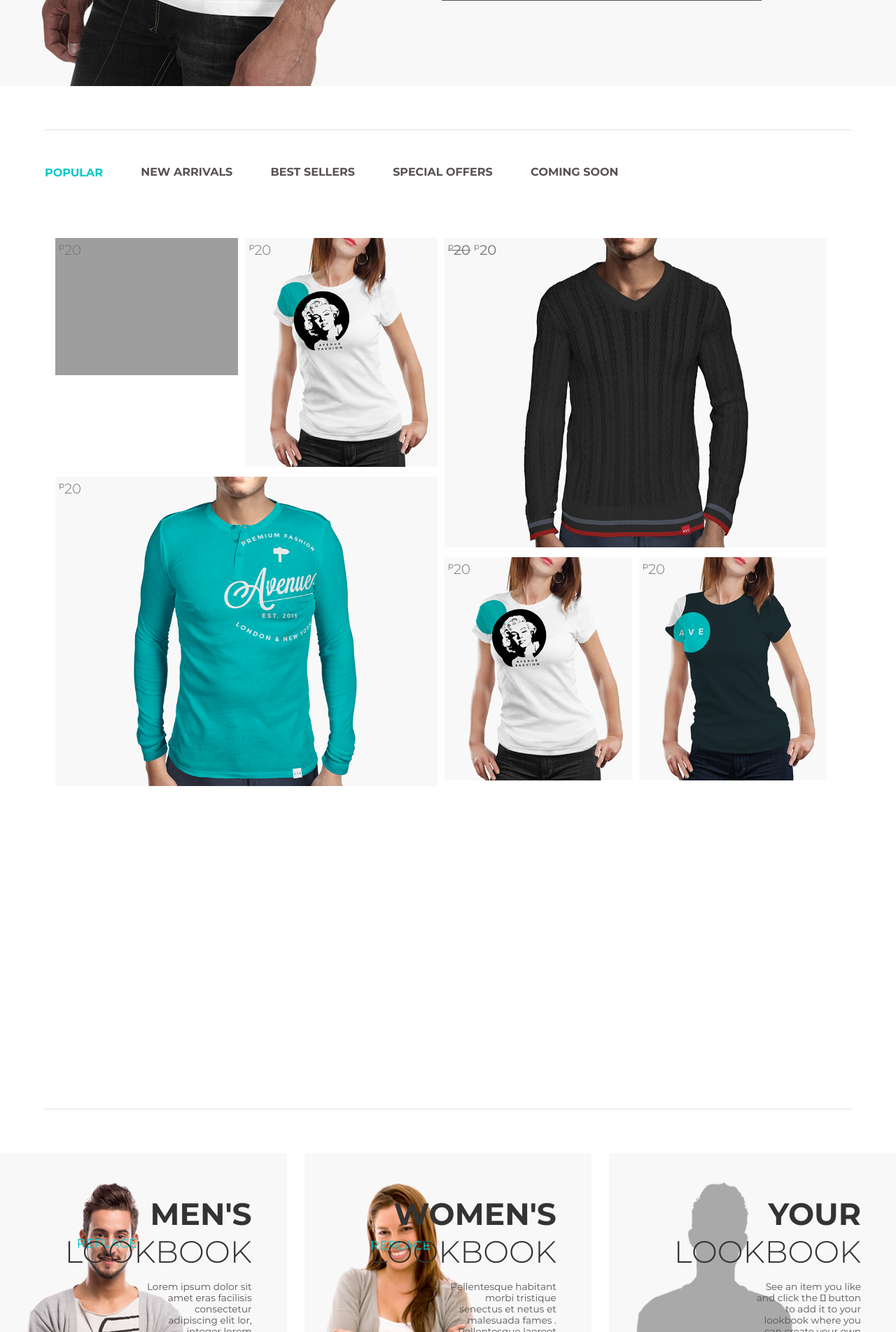
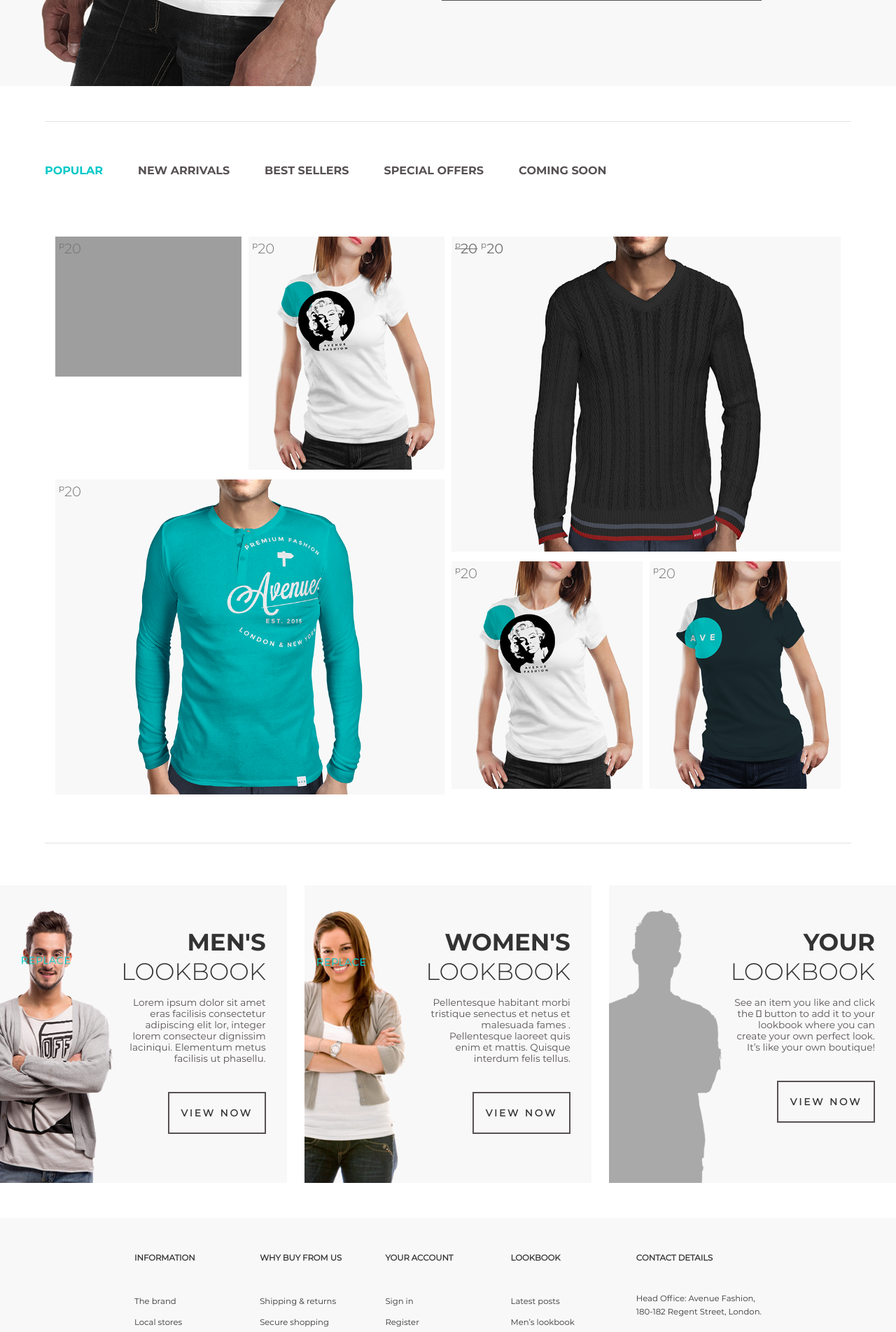
Before and after one commit to byshabay/study-layout, a PHP site: page / in a window 1280 px wide. Shown: the part 847-2750 px from the top of the page at 70% size. Run offline with PHP 8.4, Linux system fonts and the light colour scheme; grey boxes are pictures that could not be loaded.

Commit message:
Remade functionality of the catalog

```diff
--- a/css/style.css
+++ b/css/style.css
@@ -12,8 +12,8 @@
     --text_13: calc( (100vw - 300px)/(1780 - 300) * (13 - 9) + 9px);
     --text_15: calc( (100vw - 300px)/(1780 - 300) * (15 - 11) + 11px);
     --text_21: calc( (100vw - 300px)/(1780 - 300) * (21 - 17) + 17px);
-    --text_36: calc( (100vw - 300px)/(1780 - 300) * (36 - 33) + 33px);
-    --text_48: calc( (100vw - 300px)/(1780 - 300) * (48 - 36) + 36px);
+    --text_36: calc( (100vw - 300px)/(1780 - 300) * (36 - 30) + 30px);
+    --text_48: calc( (100vw - 300px)/(1780 - 300) * (48 - 30) + 30px);
 }
 
 *{
@@ -111,7 +111,7 @@
 .header__nav-block .container{
     width: 90%;
     position: relative;
-    height: 50px;
+    height: 60px;
 }
 .header__logo {
     position: absolute;
@@ -295,7 +295,6 @@ input::-webkit-search-results-decoration {
     overflow-y: scroll;
 }
 .header__nav.active .header__sub-content{
-
     width: 60%;
     top: 190px;
     right: 0;
@@ -309,6 +308,9 @@ input::-webkit-search-results-decoration {
 .header__nav.active .header__submenu-sale{
     padding: 10px;
     font-size: var(--text_21);
+}
+.header__nav-block.scroll{
+    background-color: var(--dirty-white);
 }
 
 
@@ -360,53 +362,36 @@ input::-webkit-search-results-decoration {
 /* 2.1.BANNER END */
 
 /* 2.2.CATALOG START */
-
-.catalog{
-    margin: 62px auto;
-    position: relative;
-    height: 1400px; /*Позорное решение*/
+.catalog__tab{
+    display: flex;
+    margin-top: 50px;
+}
+.catalog__tab a{
+    text-transform: uppercase;
+    font-family: var(--montserrat-bold);
+    color: var(--grey);
+    margin-right: 50px;
+}
+.catalog__tab a:hover{
+    color: var(--light-blue);
+}
+a.active-tab{
+    color: var(--light-blue);
 }
 .catalog hr{
     border: 0;
     height: 1px;
     background-color: var(--light-grey);
     opacity: 0.2;
+    margin: 50px 0 60px;
 }
-.catalog__tab input[type = "radio"]{
-    display: none;
-}
-.catalog__tab, .tab-title{
-    display: inline-block;
-}
-.catalog__tab :checked + .tab-title{
-    position: relative;
-    color: var(--light-blue);
-    top: 1px;
-    z-index: 1;
-}
-.catalog__group-content{
-    position: absolute;
-    left: 0;
-    display: none;
+.catalog__items{
     padding: 10px;
-    width: calc(100% - 20px);
     margin-top: 70px;
 }
-.catalog__tab :checked ~ .catalog__group-content {
+.catalog__group-content {
     display: flex;
     justify-content: space-between;
-}
-.catalog__tab{
-    margin-top: 50px;
-}
-.tab-title{
-    text-transform: uppercase;
-    font-family: var(--montserrat-bold);
-    color: var(--grey);
-    margin-right: 50px;
-}
-.tab-title:hover{
-    color: var(--light-blue);
 }
 .catalog__prod-group{
     display: flex;
@@ -471,6 +456,7 @@ input::-webkit-search-results-decoration {
     margin: 0 6px;
     transition: 0.3s;
 }
+
 .product__btn:hover{
     background-color: var(--light-blue);
     transition: 0.3s;
@@ -536,11 +522,7 @@ input::-webkit-search-results-decoration {
 .product:hover{
     box-shadow: 0px 0px 20px -2px var(--light-grey);
 }
-.catalog__bottom{
-    position: absolute;
-    bottom: 0;
-    width: 100%;
-}
+
 
 /* 2.2.CATALOG END */
 
@@ -552,7 +534,7 @@ input::-webkit-search-results-decoration {
 }
 .lookbook__item{
     width: 32%;
-    padding: 60px 50px 30px;
+    padding: 60px 30px 30px;
 }
 .lookbook__item h2, .lookbook__item span{
     color: var(--dark-grey);
@@ -571,6 +553,7 @@ input::-webkit-search-results-decoration {
     color: var(--grey);
     font-size: var(--text_15);
     padding: 15px 0 0 50%;
+    display: block;
 }
 .lookbook__men{
     background: url("../images/men_lb.png") no-repeat;
@@ -589,9 +572,9 @@ input::-webkit-search-results-decoration {
     border: 2px solid var(--grey);
     padding: 20px 10px;
     display: block;
-    width: 30%;
+    width: 40%;
     text-align: center;
-    margin: 40px 70%;
+    margin: 40px 60%;
     font-size: var(--text_15);
     text-transform: uppercase;
     letter-spacing: 3px;
@@ -632,8 +615,14 @@ input::-webkit-search-results-decoration {
 }
 .footer__column a{
     color: var(--dark-grey);
-    font-size: var(--text_15);
+    font-size: var(--text_13);
     line-height: 30px;
+}
+.footer__column  .footer_address{
+    line-height: 15px;
+}
+.footer_tel{
+     margin-top: 15px;
 }
 .footer__banners{
     display: flex;
@@ -689,8 +678,8 @@ input::-webkit-search-results-decoration {
 
 /* MEDIA START */
 
-/* MEDIA 1400px START */
-@media(max-width: 1400px){
+/* MEDIA 1660px START */
+@media(max-width: 1660px){
     .header__nav-block{
         background: #fff;
         opacity: 0.7;
@@ -704,8 +693,35 @@ input::-webkit-search-results-decoration {
     .header__nav-list a{
         margin-right: 20px;
     }
+    .lookbook__item h2, .lookbook__item span{
+        font-size: var(--text_36);
+    }
+    .lookbook__item{
+        background-position: 50%;
+    }
+    .lookbook__item p{
+        padding-left: 40%;
+    }
 }
-/* MEDIA 1400px END */
+/* MEDIA 1660px END */
+
+/* MEDIA 1160px START */
+@media(max-width: 1160px){
+    .lookbook__view{
+        width: 50%;
+        margin: 20px 50%;
+    }
+    .lookbook__item{
+        padding: 30px;
+        background-position: 70%;
+    }
+    .lookbook__item p{
+        padding-left: 40%;
+        height: 150px;
+    }
+
+}
+/* MEDIA 1160px END */
 
 /* MEDIA 820px START */
 @media(max-width: 820px){
@@ -783,6 +799,9 @@ input::-webkit-search-results-decoration {
     .header__sub-parent::after{
         display: none;
     }
+    .lookbook{
+        flex-direction: column;
+    }
 }
 /* MEDIA 820px END */
 
--- a/index.html
+++ b/index.html
@@ -194,9 +194,27 @@
         <!-- 2.2.CATALOG START -->
         <section class="catalog container">
             <hr>
-            <div class="catalog__tab">
-                <input type="radio" name="catalog__group" id="tab1" checked>
-                <label for="tab1" class="tab-title catalog__group-1-title">Popular</label>
+            <div id="tabs" class="catalog__tabs">
+
+                <ul class="catalog__tab">
+                    <li>
+                        <a class="active-tab" href="#tab-1">Popular</a>
+                    </li>
+                    <li>
+                        <a href="#tab-2">new arrivals </a>
+                    </li>
+                    <li>
+                        <a href="#tab-3">best sellers</a>
+                    </li>
+                    <li>
+                        <a href="#tab-4">special offers</a>
+                    </li>
+                    <li>
+                        <a href="#tab-5">coming soon</a>
+                    </li>
+                </ul>
+                <div class="catalog__items">
+                    <div class="catalog__item" id="tab-1">
                         <section class="catalog__group-content">
                             <div class="catalog__prod-group catalog__prod-group-1">
                                 <div class="catalog__two-items">
@@ -403,39 +421,12 @@
                             </div>
                         </section>
                     </div>
-            <div class="catalog__tab">
-                <input type="radio" name="catalog__group" id="tab2">
-                <label for="tab2" class="tab-title catalog__group-2-title">new arrivals</label>
-                <section class="catalog__group-content">
-                    Содержимое 2
-
-                </section>
+                    <div class="catalog__item" id="tab-2">
+                        текст 2
                     </div>
-            <div class="catalog__tab">
-                <input type="radio" name="catalog__group" id="tab3">
-                <label for="tab3" class="tab-title catalog__group-3-title">best sellers</label>
-                <section class="catalog__group-content">
-                    Содержимое 3
-
-                </section>
                 </div>
-            <div class="catalog__tab">
-                <input type="radio" name="catalog__group" id="tab4">
-                <label for="tab4" class="tab-title catalog__group-4-title">special offers</label>
-                <section class="catalog__group-content">
-                    Содержимое 4
-
-                </section>
             </div>
-            <div class="catalog__tab">
-                <input type="radio" name="catalog__group" id="tab5">
-                <label for="tab5" class="tab-title catalog__group-5-title">coming soon</label>
-                <section class="catalog__group-content">
-                    Содержимое 5
-
-                </section>
-            </div>
-            <hr class="catalog__bottom">
+            <hr>
         </section>
         <!-- 2.2.CATALOG END -->
 
@@ -528,10 +519,10 @@
 
                 <ul class="footer__column">
                     <h3 class="footer__h3">contact details</h3>
-                    <li><a href="#">Head Office: Avenue Fashion,
+                    <li><a class="footer_address" href="#">Head Office: Avenue Fashion,
                             180-182 Regent Street, London.</a></li>
-                    <li><a href="#">Telephone: 0123-456-789</a></li>
-                    <li><a href="#">Email: support@yourwebsite.com</a></li>
+                    <li class="footer_tel"><a href="tel:0123456789">Telephone: 0123-456-789</a></li>
+                    <li><a href="mailto:support@yourwebsite.com">Email: support@yourwebsite.com</a></li>
                 </ul>
 
             </nav>
--- a/scripts/script.js
+++ b/scripts/script.js
@@ -1,14 +1,28 @@
 $(document).ready(function () {
     // HEADER BURGER START
-    $(".header__burger").click(function (event) {
+    $(".header__burger").click(function (e) {
         $(".header__burger, .header__nav, .header__nav-block").toggleClass('active');
     });
-
     // HEADER BURGER END
 
-    //CATALOG TABS
-    $('.catalog__tab').click(function (event) {
+    // HEADER BACKGROUND AT SCROLL START
+    $(document).scroll(function (e) {
+        $(window).scrollTop() > 100 ? $(".header__nav-block").addClass("scroll") : $(".header__nav-block").removeClass("scroll");
+    });
+    // HEADER BACKGROUND AT SCROLL END
 
-        $(".catalog__tab").toggleClass("active");
+    // CATALOG TABS START
+    var tab = $("#tabs .catalog__items > div");
+    tab.hide().filter(':first').show();
+
+    $(".catalog__tab a").click(function (e) {
+        tab.hide();
+        $(this.hash).show();
+        $(".catalog__tab a").removeClass("active-tab")
+        $(this).addClass("active-tab");
     });
+    // CATALOG TABS END
+
+
+
 });
```
Lines whose indentation alone changed are shown as unchanged.
